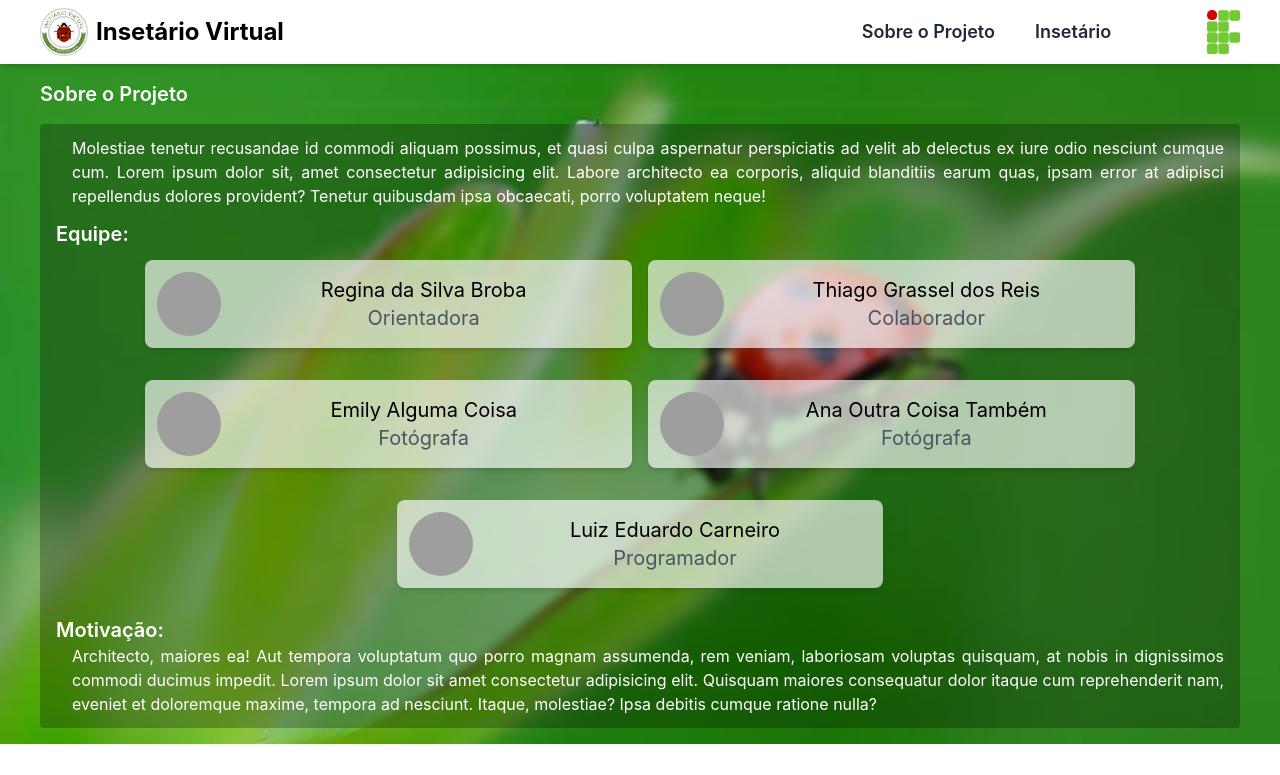
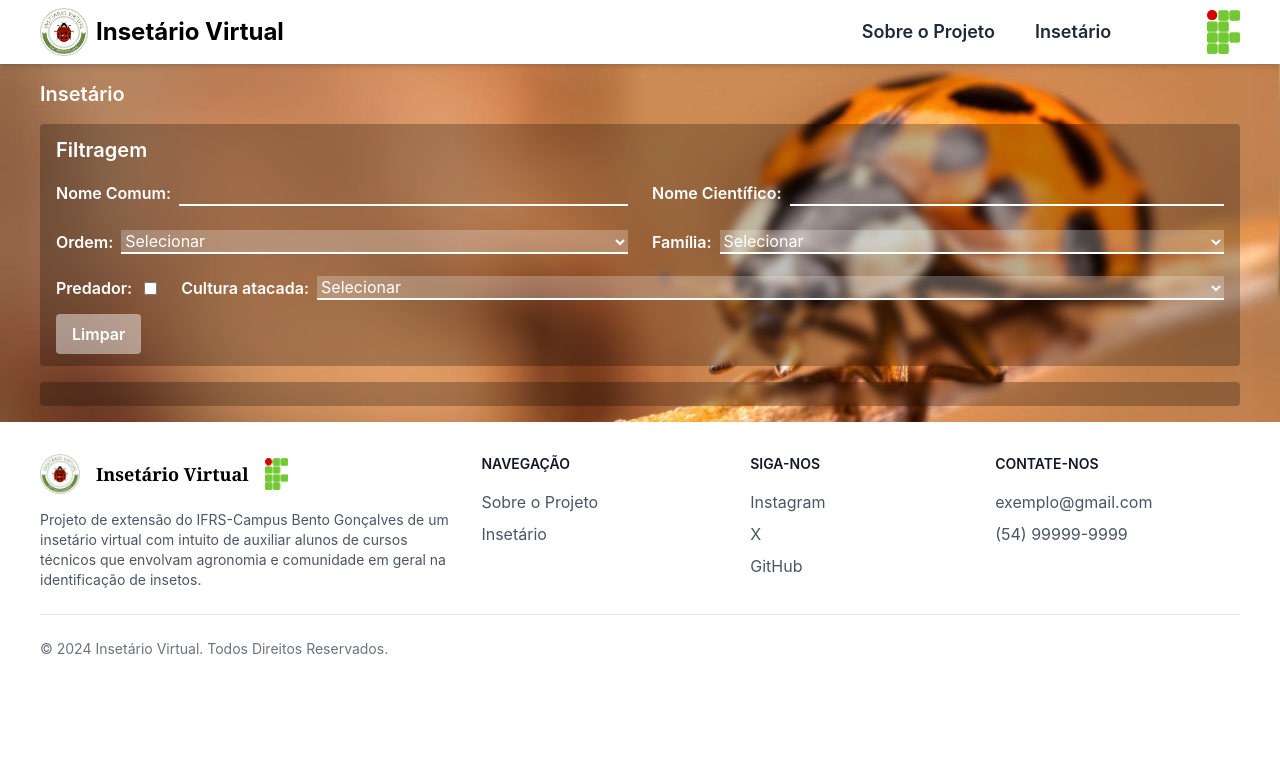
Before and after one commit to Luiz-E-Carneiro/Insetario-Virtual, a React (Create React App) app in the folder frontend/: page / in a window 1280 px wide. Shown: the top 775 px of the page. Built offline with nearby package versions, Linux system fonts and the light colour scheme; grey boxes are pictures that could not be loaded.

Commit message:
Insectarium: Form

```diff
--- a/frontend/public/index.html
+++ b/frontend/public/index.html
@@ -1,15 +1,13 @@
 <!DOCTYPE html>
-<html lang="en">
+<html lang="pt-BR">
   <head>
     <meta charset="utf-8" />
-    <link rel="icon" href="%PUBLIC_URL%/favicon.ico" />
     <meta name="viewport" content="width=device-width, initial-scale=1" />
     <meta name="theme-color" content="#000000" />
     <meta
       name="description"
       content="Web site created using create-react-app"
     />
-    <link rel="apple-touch-icon" href="%PUBLIC_URL%/logo192.png" />
     <!--
       manifest.json provides metadata used when your web app is installed on a
       user's mobile device or desktop. See https://developers.google.com/web/fundamentals/web-app-manifest/
@@ -24,7 +22,7 @@
       work correctly both with client-side routing and a non-root public URL.
       Learn how to configure a non-root public URL by running `npm run build`.
     -->
-    <title>React App</title>
+    <title>Insetário Virtual</title>
   </head>
   <body>
     <noscript>You need to enable JavaScript to run this app.</noscript>
--- a/frontend/src/App.js
+++ b/frontend/src/App.js
@@ -1,12 +1,13 @@
 import Header from "./components/Header/Header";
 import Footer from "./components/Footer/Footer";
+import Insectarium from "./pages/Insectarium/Insectarium";
 import About from "./pages/About/About";
 
 function App() {
   return (
     <div className="App">
       <Header />
-      <About />
+      <Insectarium />
       <Footer />
     </div>
   );
--- /dev/null
+++ b/frontend/src/pages/Insectarium/Form.jsx
@@ -0,0 +1,128 @@
+import React, { useState, useEffect } from 'react';
+
+export default function Form({ sendFormData }) {
+    const [formData, setFormData] = useState({
+        commonName: '',
+        scientificName: '',
+        ordem: '',
+        family: '',
+        predador: false,
+        culture: '',
+    });
+
+    const handleChange = (e) => {
+        const { name, value, type, checked } = e.target;
+        setFormData({
+            ...formData,
+            [name]: type === 'checkbox' ? checked : value,
+        });
+    };
+
+    const handleReset = () => {
+        setFormData({
+            commonName: '',
+            scientificName: '',
+            ordem: '',
+            family: '',
+            predador: false,
+            culture: '',
+        });
+    };
+
+    useEffect(() => {
+        sendFormData(formData);
+    }, [formData, sendFormData]);
+
+    return (
+        <div className="form-container bg-black/[.25] w-full h-fit rounded px-4 py-3 mt-4 backdrop-blur-sm z-10 text-white">
+            <h1 className="text-xl font-semibold">Filtragem</h1>
+            <div className="grid grid-cols-1 sm:grid-cols-2 gap-6 mt-4">
+                <div className="flex gap-2 items-center text-nowrap">
+                    <label htmlFor="commonName" className='font-semibold'>Nome Comum:</label>
+                    <input
+                        type="text"
+                        id="commonName"
+                        name="commonName"
+                        value={formData.commonName}
+                        onChange={handleChange}
+                        className="w-full bg-transparent border-b-2 border-white outline-none"
+                    />
+                </div>
+                <div className="flex gap-2 items-center text-nowrap">
+                    <label htmlFor="scientificName" className='font-semibold'>Nome Científico:</label>
+                    <input
+                        type="text"
+                        id="scientificName"
+                        name="scientificName"
+                        value={formData.scientificName}
+                        onChange={handleChange}
+                        className="w-full bg-transparent border-b-2 border-white outline-none"
+                    />
+                </div>
+                <div className="flex gap-2 items-center text-nowrap">
+                    <label htmlFor="ordem" className='font-semibold'>Ordem:</label>
+                    <select
+                        id="ordem"
+                        name="ordem"
+                        value={formData.ordem}
+                        onChange={handleChange}
+                        className="w-full bg-white/25 border-b-2 border-white outline-none"
+                    >
+                        <option value="" disabled>Selecionar</option>
+                        <option value="ordem1">Ordem 1</option>
+                        <option value="ordem2">Ordem 2</option>
+                    </select>
+                </div>
+                <div className="flex gap-2 items-center text-nowrap">
+                    <label htmlFor="family" className='font-semibold'>Família:</label>
+                    <select
+                        id="family"
+                        name="family"
+                        value={formData.family}
+                        onChange={handleChange}
+                        className="w-full bg-white/25 border-b-2 border-white outline-none"
+                    >
+                        <option value="" disabled>Selecionar</option>
+                        <option value="family1">Família 1</option>
+                        <option value="family2">Família 2</option>
+                    </select>
+                </div>
+                <div className="h-5 sm:col-span-2 flex gap-6">
+                    <div className="flex items-center">
+                        <label htmlFor="predador" className='font-semibold'>Predador:</label>
+                        <input
+                            type="checkbox"
+                            id="predador"
+                            name="predador"
+                            checked={formData.predador}
+                            onChange={handleChange}
+                            className="ml-3"
+                        />
+                    </div>
+                    {!formData.predador && (
+                        <div className="w-full sm:w-auto flex-grow flex gap-2 items-center text-nowrap">
+                            <label htmlFor="culture" className='font-semibold'>Cultura atacada:</label>
+                            <select
+                                id="culture"
+                                name="culture"
+                                value={formData.culture}
+                                onChange={handleChange}
+                                className="w-full bg-white/25 border-b-2 border-white outline-none"
+                            >
+                                <option value="" disabled>Selecionar</option>
+                                <option value="cultura1">Cultura 1</option>
+                                <option value="cultura2">Cultura 2</option>
+                            </select>
+                        </div>
+                    )}
+                </div>
+            </div>
+            <button
+                onClick={handleReset}
+                className="mt-4 px-4 py-2 font-semibold bg-white/45 text-white rounded duration-200 ease-in-out hover:bg-white/25"
+            >
+                Limpar
+            </button>
+        </div >
+    );
+};
--- /dev/null
+++ b/frontend/src/pages/Insectarium/Insectarium.jsx
@@ -0,0 +1,22 @@
+import React, { useState } from 'react';
+import Form from './Form';
+
+export default function Insectarium() {
+    const [formValues, setFormValues] = useState({});
+
+    const handleFormData = (data) => {
+        setFormValues(data);
+    };
+
+    return (
+        <div className="mt-16 pb-4 w-full h-fit px-10 max-sm:px-4 bg-ladybird2 bg-no-repeat bg-cover bg-center max-sm:bg-dragonFly">
+            <h1 className="pt-4 text-xl font-semibold text-white">Insetário</h1>
+
+            <Form sendFormData={handleFormData} />
+
+            <div className="bg-black/[.25] w-full h-fit rounded px-4 py-3 mt-4 backdrop-blur-sm z-10">
+
+            </div>
+        </div>
+    );
+}
```
